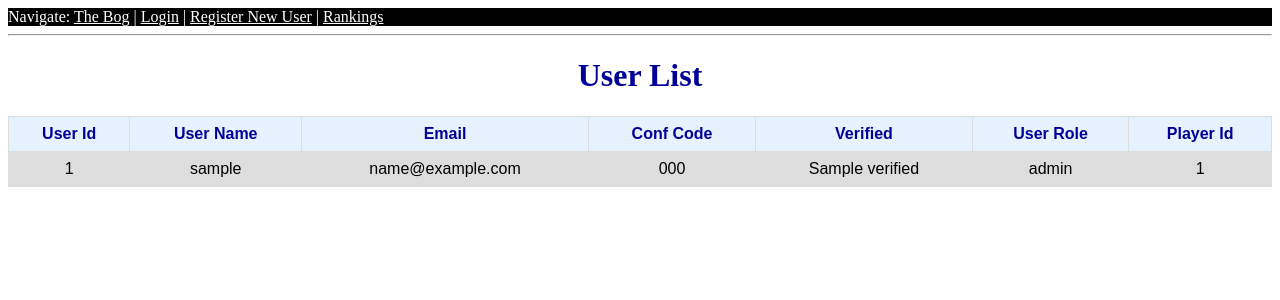
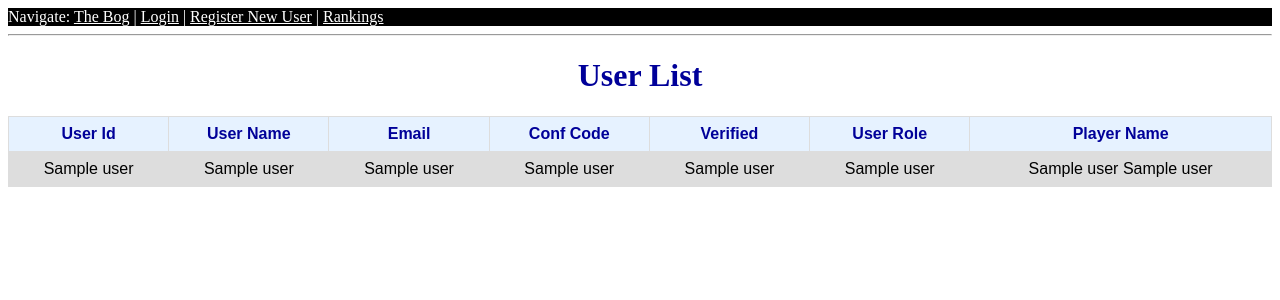
Before and after one commit to paulecar/Team9, a Flask app: template team9/templates/userlist.html in a window 1280 px wide. Shown: the top 300 px of the page. Run offline with Flask 2, Linux system fonts and the light colour scheme; the template is opened without the code that fills it: most values are stand-ins (such as "Sample title", 1, 10 or a date in 2020); parts of the project's set-up code (start-up, migrations or seed data) failed here and were passed over; some libraries are stand-ins or nearby versions.

Commit message:
Fixed the User model and swicthed to ORM based join for user list

```diff
--- a/team9/models.py
+++ b/team9/models.py
@@ -41,7 +41,7 @@ class User(UserMixin, db.Model):
     __table__ = db.Model.metadata.tables['User']
 
     def __repr__(self):
-        return self.iduser
+        return self.UserName
 
     def set_password(self, Password):
         self.PasswordHash = generate_password_hash(Password)
--- a/team9/routes.py
+++ b/team9/routes.py
@@ -57,7 +57,7 @@ def history():
 def userlist():
     if current_user.UserRole != 'Admin':
         return redirect(url_for('index'))
-    users = User.query.order_by(User.UserName).all()
+    users = User.query.join(Player, Player.idplayer == User.Player_ID).add_columns(User.id, User.UserName, User.Email, User.ConfCode, User.Verified, User.UserRole, Player.FirstName, Player.Surname).all()
     return render_template('userlist.html', userlist=users)
 
 
--- a/team9/templates/userlist.html
+++ b/team9/templates/userlist.html
@@ -8,16 +8,16 @@
         <th>Conf Code</th>
         <th>Verified</th>
         <th>User Role</th>
-        <th>Player Id</th>
+        <th>Player Name</th>
     {% for user in userlist %}
         <tr>
-            <td>{{user.id}}</td>
-            <td>{{user.UserName}}</td>
-            <td>{{user.Email}}</td>
-            <td>{{user.ConfCode}}</td>
-            <td>{{user.Verified}}</td>
-            <td>{{user.UserRole}}</td>
-            <td>{{user.Player_ID}}</td>
+            <td>{{user[1]}}</td>
+            <td>{{user[2]}}</td>
+            <td>{{user[3]}}</td>
+            <td>{{user[4]}}</td>
+            <td>{{user[5]}}</td>
+            <td>{{user[6]}}</td>
+            <td>{{user[7]}} {{user[8]}}</td>
         </tr>
     {% endfor %}
     </table>
```
